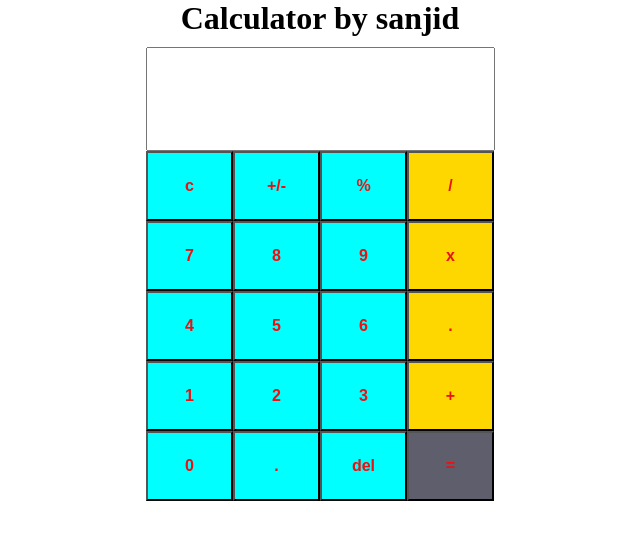
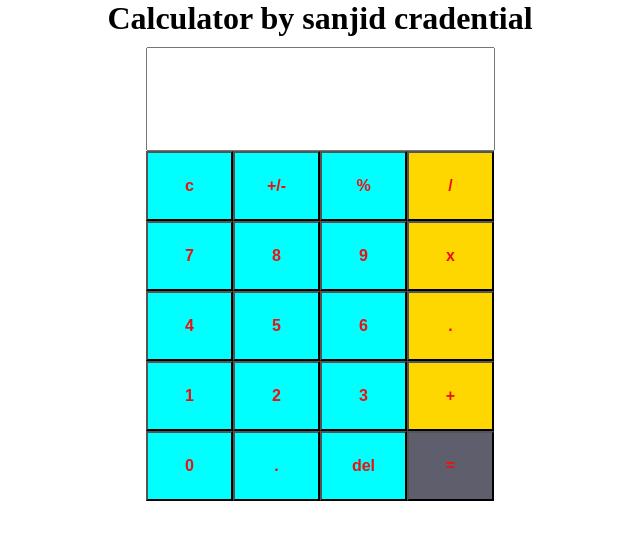
Before and after one commit to sanjitkumer/calculator-sonjit, a plain HTML site: page index.html in a window 1280 px wide. Shown: the whole page, without its empty margins (320-960 px from the left). Drawn offline with Linux system fonts and the light colour scheme.

Commit message:
upgreade

```diff
--- a/index.html
+++ b/index.html
@@ -8,7 +8,7 @@
     <link rel="stylesheet" href="style.css">
 </head>
 <body>
-    <h1> Calculator by sanjid</h1>
+    <h1> Calculator by sanjid  cradential</h1>
     <div class="card">
         <div class="calc-head">
       <input type="text" id="result" maxlength="10">
```
